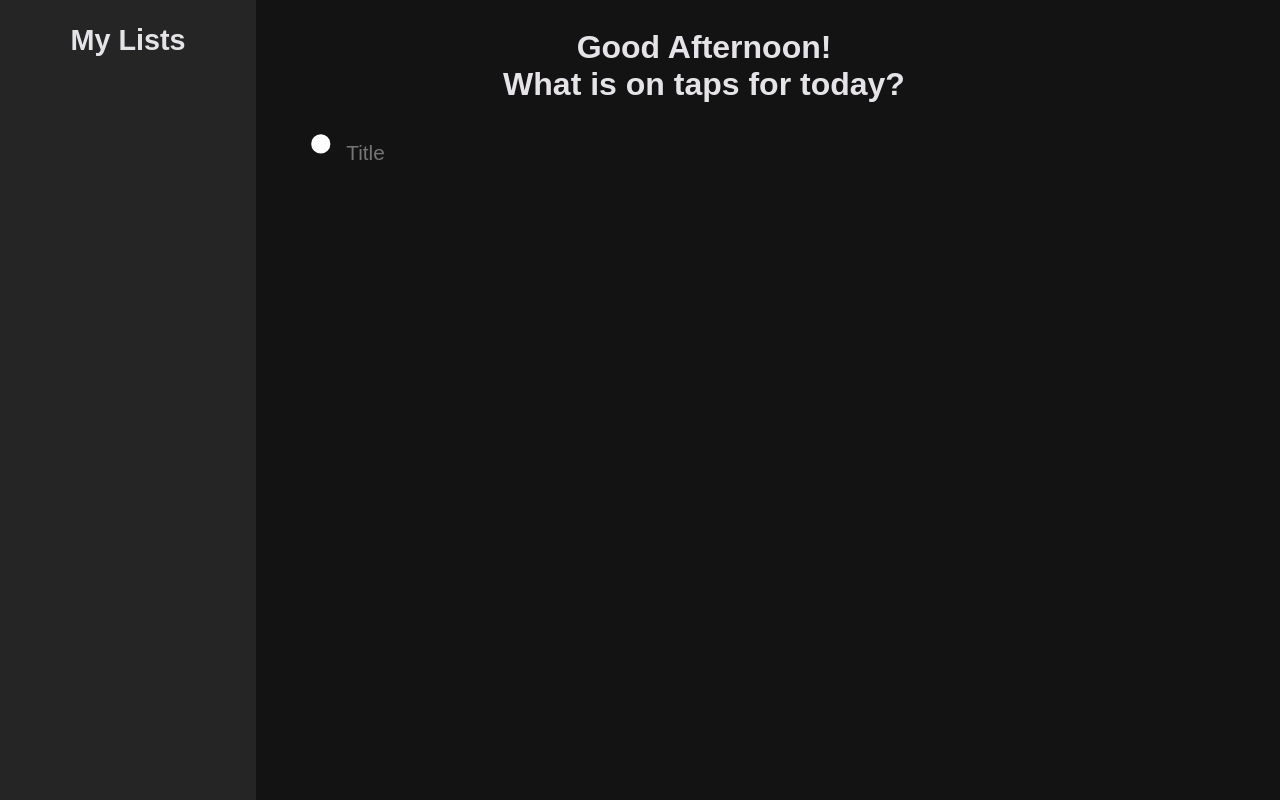
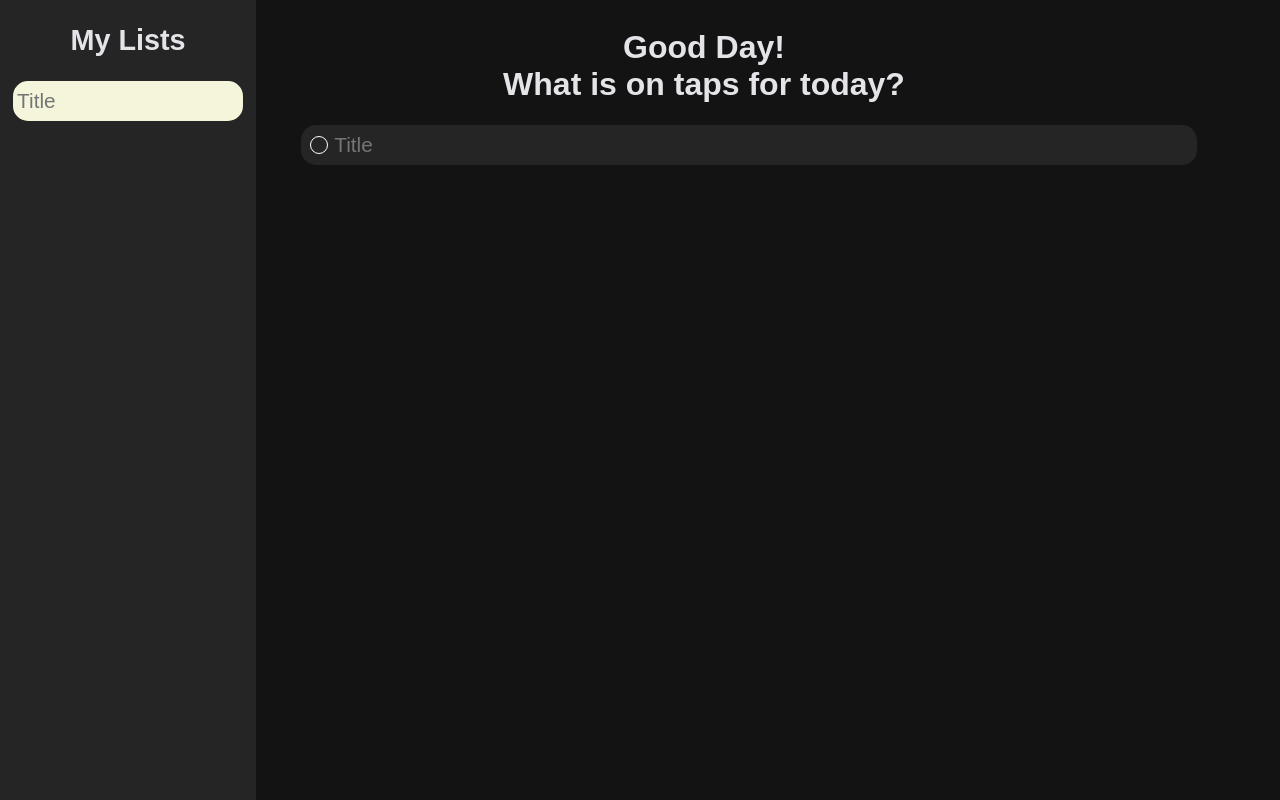
Before and after one commit to NicholasLanders/todo-list, a website: page index.html in a window 1280 px wide. Drawn offline with Linux system fonts and the light colour scheme.

Commit message:
Working through the styling of the list. Main changes are the list structure being built for both the todo lists list and the selected todo list. I also was able to create a good looking checkbox using the label with a hidden checkbox inside.

```diff
--- a/index.html
+++ b/index.html
@@ -10,18 +10,19 @@
     <body>
         <main>
             <h1>
-                Good Afternoon! <br />
+                Good Day! <br />
                 What is on taps for today?
             </h1>
-            <!--TODO: Fix this up with a hidden checkbox and a span or something
-            of that sort hiding it-->
             <div class="todo-item">
-                <input type="checkbox" />
+                <label class="checkbox"> <input type="checkbox" /> </label>
                 <input class="todo-text" type="text" placeholder="Title" />
             </div>
         </main>
         <aside>
             <h2>My Lists</h2>
+            <div class="list-item">
+                <input class="list-text" type="text" placeholder="Title" />
+            </div>
         </aside>
         <script type="module" src="/src/main.ts"></script>
     </body>
--- a/src/style.css
+++ b/src/style.css
@@ -2,25 +2,13 @@
     --main-color: rgba(19, 19, 19, 255);
     --accent-color: rgba(37, 37, 37, 255);
     --font-color: rgba(229, 227, 232, 255);
+    --standard-font: 1.3rem;
     color: var(--font-color);
     font-family: "Poppins", sans-serif;
 }
 
 html {
     background-color: var(--main-color);
-}
-
-.todo-item {
-    position: relative;
-    left: 5%;
-}
-
-.todo-text {
-    outline: none;
-    border: none;
-    background-color: var(--main-color);
-    color: var(--font-color);
-    font-size: 1.3rem;
 }
 
 h1 {
@@ -39,6 +27,37 @@ main {
     width: 70%;
     background-color: var(--main-color);
 }
+.todo-item {
+    display: flex;
+    align-items: center;
+    gap: 0.5%;
+    position: relative;
+    left: 5%;
+    background-color: var(--accent-color);
+    border-radius: 15px;
+    height: 5vh;
+}
+.todo-text {
+    outline: none;
+    border: none;
+    width: 90%;
+    background-color: var(--accent-color);
+    color: var(--font-color);
+    font-size: var(--standard-font);
+}
+.checkbox {
+    display: inline-block;
+    min-width: 1em;
+    min-height: 1em;
+    vertical-align: middle;
+    border: 1px solid white;
+    border-radius: 20px;
+    margin-left: 1%;
+}
+/* Over 92% support, so still a little iffy */
+.checkbox:has(input:checked) {
+    background-color: white;
+}
 
 aside {
     position: fixed;
@@ -48,9 +67,26 @@ aside {
     height: 100vh;
     background-color: var(--accent-color);
 }
+.list-item {
+    display: flex;
+    align-items: center;
+    background-color: beige;
+    border-radius: 15px;
+    width: 90%;
+    height: 5vh;
+    position: relative;
+    left: 5%;
+    font-size: var(--standard-font);
+}
+.list-text {
+    background-color: beige;
+    border: none;
+    outline: none;
+    margin-left: 1%;
+    width: 90%;
+    font-size: var(--standard-font);
+}
 
 input[type="checkbox"] {
-    height: 2rem;
-    width: 2rem;
-    clip-path: circle(30% at 50% 50%);
+    display: none;
 }
```
